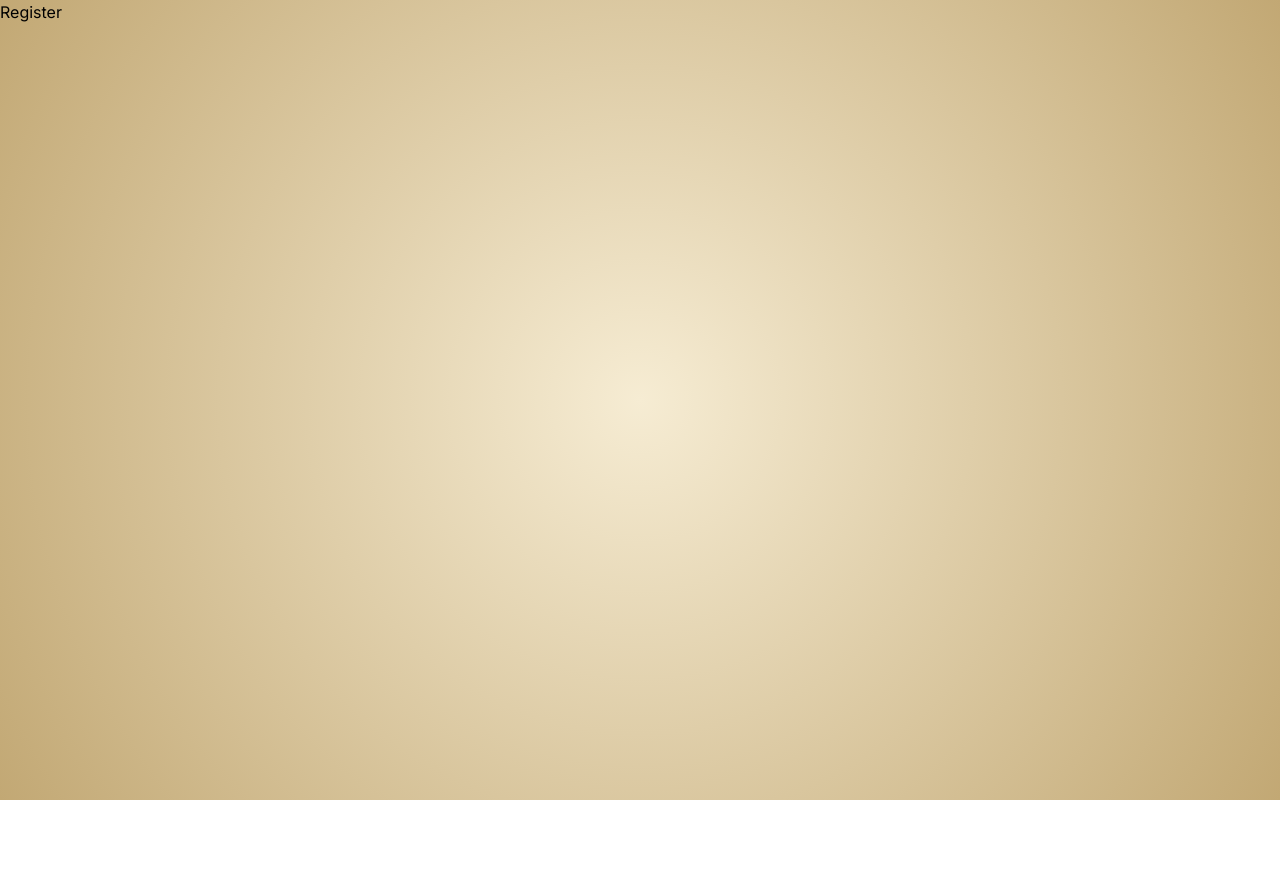
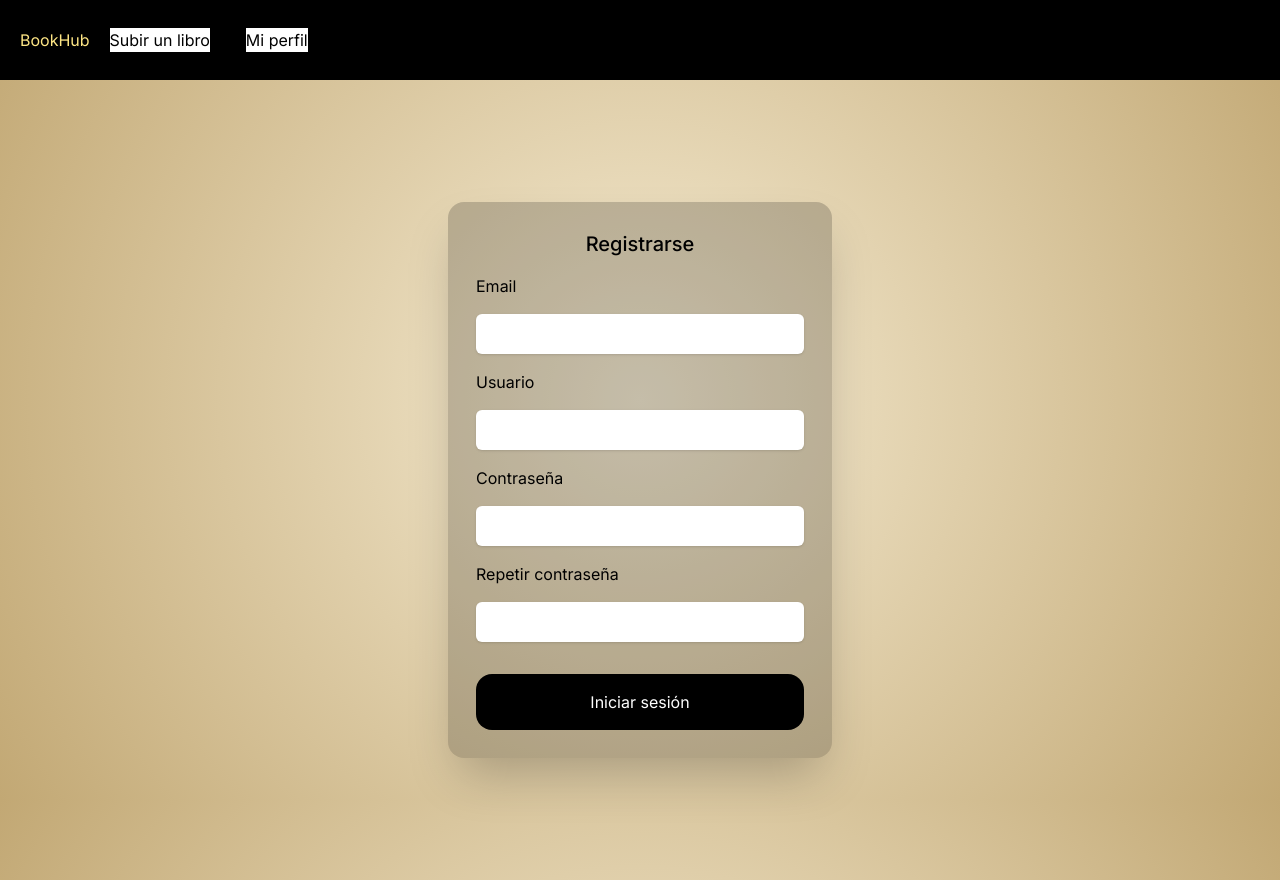
Before and after one commit to LozzDev/BookHub, a React (Vite) app in the folder frontend/: page /register in a window 1280 px wide. Before the commit the page ends 800 px from the top, so only its background shows below. Built offline with nearby package versions, Linux system fonts and the light colour scheme.

Commit message:
add: basci structure and styles to Register page

```diff
--- a/frontend/src/pages/Register.jsx
+++ b/frontend/src/pages/Register.jsx
@@ -1,8 +1,31 @@
 import React from 'react'
+import Header from '../components/Header'
 
 const Register = () => {
   return (
-    <div>Register</div>
+    <div>
+      <Header/>
+        <div
+        className="flex justify-center items-center min-h-screen"
+        >
+        <div className='bg-black/20 flex flex-col w-96 items-center rounded-2xl p-7 shadow-2xl'>
+          <p className='text-xl mb-4 text-black font-medium'>Registrarse</p>
+          <form action="" className='flex flex-col gap-4 w-full'>
+            <label className='text-black'>Email</label>
+            <input type="text" className='bg-white rounded-md p-2 shadow' />
+            <label className='text-black'>Usuario</label>
+            <input type="text" className='bg-white rounded-md p-2 shadow' />
+            <label className='text-black'>Contraseña</label>
+            <input type="password" className='bg-white rounded-md p-2 shadow' />
+            <label className='text-black'>Repetir contraseña</label>
+            <input type="password" className='bg-white rounded-md p-2 shadow' />
+            <button className='bg-black text-white pt-4 pb-4 rounded-2xl mt-4 cursor-pointer'>
+              Iniciar sesión
+            </button>
+          </form>
+        </div>
+      </div>
+    </div>
   )
 }
 
```
